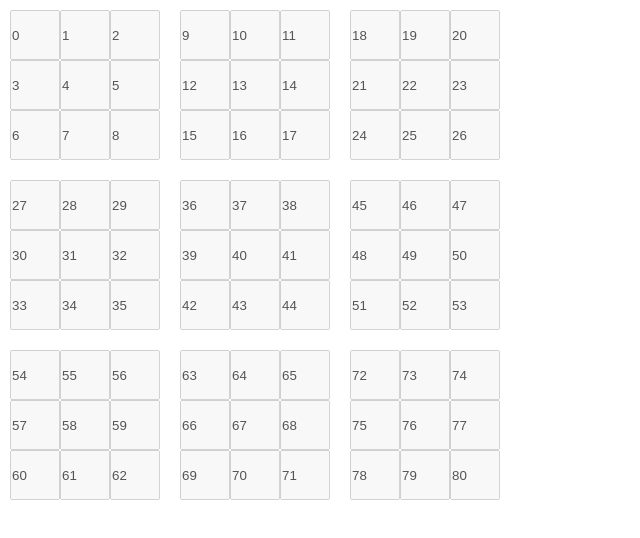
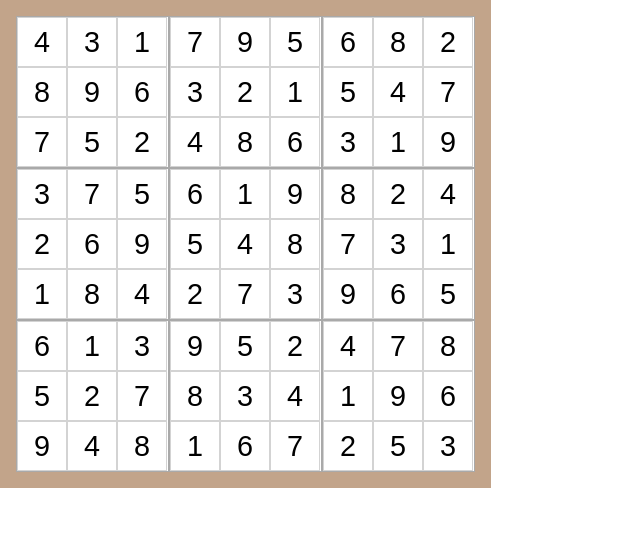
Before and after one commit to sioterino/sudoku, a website built with Vite: page index.html in a window 1280 px wide. Shown: the whole page, without its empty margins (0-640 px from the left). Built offline with nearby package versions, Linux system fonts and the light colour scheme.

Commit message:
things are looking pretty

```diff
--- a/index.html
+++ b/index.html
@@ -3,6 +3,7 @@
   <head>
     <meta charset="UTF-8">
     <meta name="viewport" content="width=device-width, initial-scale=1.0">
+    <link rel="shortcut icon" href="./src/assets/favicon.svg" type="image/svg+xml">
     <link rel="stylesheet" href="./src/style.css">
     <script type="module" src="/src/main.ts" defer></script>
     <title>sudoku</title>
--- a/src/components/cube.ts
+++ b/src/components/cube.ts
@@ -12,11 +12,11 @@ class Cube {
         this.cube = document.createElement('div')
         this.cube.classList.add('cube')
 
-        inputs.forEach(inp => this.cube.append(inp.element()))
+        inputs.forEach(inp => this.cube.append(inp.element))
 
     }
 
-    public element(): HTMLDivElement { return this.cube }
+    public get element(): HTMLDivElement { return this.cube }
 
 }
 
--- a/src/components/input.ts
+++ b/src/components/input.ts
@@ -1,21 +1,42 @@
+import type SudokuController from "../controller/sudokuController"
+
 class Input {
 
     private input: HTMLInputElement
+    private id: number
+    private val: number
 
-    constructor(value: string) {
+    constructor(id: number, controller: SudokuController) {
+
+        this.id = id
 
         this.input = document.createElement('input')
-        this.input.value = value
+        this.input.id = id.toString()
 
-        this.input.disabled = true
+        // this.input.disabled = true
         this.input.spellcheck = false
         this.input.autocomplete = 'off'
 
         this.input.classList.add('square')
 
+        this.input.addEventListener('focus', () => controller.selectFamily(id))
+        this.input.addEventListener('input', () => {
+            const value = this.input.value.match(/\d+/g)?.join('').slice(-1)
+            this.input.value = value || ''
+        })
+
     }
 
-    public element(): HTMLInputElement { return this.input }
+    public set value(int: number) {
+        this.val = int
+        this.input.value = int.toString()
+    }
+
+    public get uid(): number { return this.id }
+
+    public get value(): number { return this.val }
+
+    public get element(): HTMLInputElement { return this.input }
 
 }
 
--- a/src/components/table.ts
+++ b/src/components/table.ts
@@ -12,7 +12,7 @@ class Table {
         this.table = document.createElement('div')
         this.table.classList.add('table')
 
-        cubes.forEach(cub => this.table.append(cub.element()))
+        cubes.forEach(cub => this.table.append(cub.element))
 
     }
 
--- /dev/null
+++ b/src/controller/sudokuController.ts
@@ -0,0 +1,154 @@
+import Cube from "../components/cube"
+import Input from "../components/input"
+import Table from "../components/table"
+
+class SudokuController {
+
+    private body: HTMLBodyElement
+
+    private inputs!: Input[]
+    private cubes!: Cube[]
+    private table!: Table
+
+    constructor(body: HTMLBodyElement) {
+        this.body = body
+    }
+
+    private generateInputs(): Input[] {
+        const aux: Input[] = []
+        for (let i = 0; i < 81; i++)
+          aux.push(new Input(i, this))
+        return aux
+    }
+
+    private generateCubes(): Cube[] {
+        const aux: Cube[] = []
+
+        for (let blockRow = 0; blockRow < 3; blockRow++) {
+            for (let blockCol = 0; blockCol < 3; blockCol++) {
+                const chunk: Input[] = []
+
+                for (let r = 0; r < 3; r++) {
+                    for (let c = 0; c < 3; c++) {
+                        const row = blockRow * 3 + r
+                        const col = blockCol * 3 + c
+                        const idx = row * 9 + col
+                        chunk.push(this.inputs[idx])
+                    }
+                }
+
+                aux.push(new Cube(chunk))
+            }
+        }
+
+        return aux
+    }
+
+
+    private generateTable(): Table {
+        if (this.cubes.length === 0)
+            throw new Error("The amount of inputs and cubes is wrong and the table couldn't be created.")
+        return new Table(this.cubes)
+    }
+
+    private createSudoku(): void {
+    const canPlace = (value: number, idx: number): boolean => {
+        const row = Math.floor(idx / 9);
+        const col = idx % 9;
+        const cube = Math.floor(row / 3) * 3 + Math.floor(col / 3);
+
+        for (const input of this.inputs) {
+            const r = Math.floor(input.uid / 9);
+            const c = input.uid % 9;
+            const q = Math.floor(r / 3) * 3 + Math.floor(c / 3);
+
+            const isLine = r === row;
+            const isCol = c === col;
+            const isCube = q === cube;
+
+            if ((isLine || isCol || isCube) && input.value === value) {
+                return false;
+            }
+        }
+
+        return true;
+    };
+
+    const shuffle = (array: number[]): number[] => {
+        for (let i = array.length - 1; i > 0; i--) {
+            const j = Math.floor(Math.random() * (i + 1));
+            [array[i], array[j]] = [array[j], array[i]];
+        }
+        return array;
+    };
+
+    const fillCell = (idx: number): boolean => {
+        if (idx === 81) return true; // all cells filled
+
+        const numbers = shuffle([1, 2, 3, 4, 5, 6, 7, 8, 9]);
+
+        for (const n of numbers) {
+            if (canPlace(n, idx)) {
+                this.inputs[idx].value = n;
+                if (fillCell(idx + 1)) return true;
+                this.inputs[idx].value = 0; // reset on backtrack
+            }
+        }
+
+        return false; // trigger backtracking
+    };
+
+    fillCell(0);
+}
+
+    public renderTable() {
+        this.inputs = this.generateInputs()
+        this.cubes = this.generateCubes()
+        this.table = this.generateTable()
+        this.createSudoku()
+
+        this.body.innerHTML = ''
+        this.body.append(this.table.element)
+        this.body.addEventListener('click', (e) => this.unselect(e))
+    }
+
+    public selectFamily(id: number) {
+        const row = Math.floor(id / 9)
+        const col = id % 9
+        const cube = Math.floor(row / 3) * 3 + Math.floor(col / 3)
+
+        this.inputs.forEach((input: Input) => {
+            const idx = input.uid
+            const r = Math.floor(idx / 9)
+            const c = idx % 9
+            const q = Math.floor(r / 3) * 3 + Math.floor(c / 3)
+
+            const isLine = r === row
+            const isCol = c === col
+            const isCube = q === cube
+
+            input.element.classList.remove('family-squares', 'selected-square')
+
+            if (isLine || isCol || isCube) input.element.classList.add('family-squares')
+            if (idx === id) input.element.classList.add('selected-square')
+        })
+    }
+
+
+    private unselect(e: Event): void {
+        const target = e.target as HTMLElement
+
+        if (this.table.element.contains(target)) return
+
+        this.inputs.forEach((input: Input) => {
+            input.element.classList.remove('family-squares', 'selected-square')
+        })
+    }
+
+    public changeValue(e: Event): void {
+
+    }
+
+}
+
+export default SudokuController
--- a/src/main.ts
+++ b/src/main.ts
@@ -1,21 +1,5 @@
-import Cube from './components/cube'
-import Input from './components/input'
-import Table from './components/table'
+import SudokuController from './controller/sudokuController'
 
-const body = document.querySelector('body')!
-
-let inputs: Input[] = []
-let cubes: Cube[] = []
-
-for (let i = 0; i < 81; i++) {
-  inputs.push(new Input(i.toString()))
-
-  if (inputs.length === 9) {
-    cubes.push(new Cube(inputs))
-    inputs = []
-  }
-
-  if (cubes.length === 9) {
-    body.append(new Table(cubes).element)
-  }
-}
+const body = document.querySelector('body') as HTMLBodyElement
+const controller = new SudokuController(body)
+controller.renderTable()
--- a/src/style.css
+++ b/src/style.css
@@ -7,17 +7,37 @@
 .square {
   height: 50px;
   width: 50px;
+
+  border: 1px solid lightgray;
+  offset: none;
+  outline: none;
+
+  font-size: 1.8rem;
+  text-align: center;
+
+  caret-color: transparent;
+  cursor: default;
 }
 
 .cube {
   display: flex;
   flex-wrap: wrap;
-  width: 150px;
-  margin: 10px;
+  width: 153px;
+  border: 1px solid darkgray;
 }
 
 .table {
   display: flex;
   flex-wrap: wrap;
-  width: 510px;
+  width: 459px;
+  border: 16px solid rgb(194, 164, 138);
+  box-sizing: content-box;
 }
+
+.family-squares {
+  background-color: rgb(216, 227, 243);
+}
+
+.selected-square {
+  background-color: rgb(143, 172, 215);
+}
```
Also changed, not shown: src/assets/favicon.svg (added).
